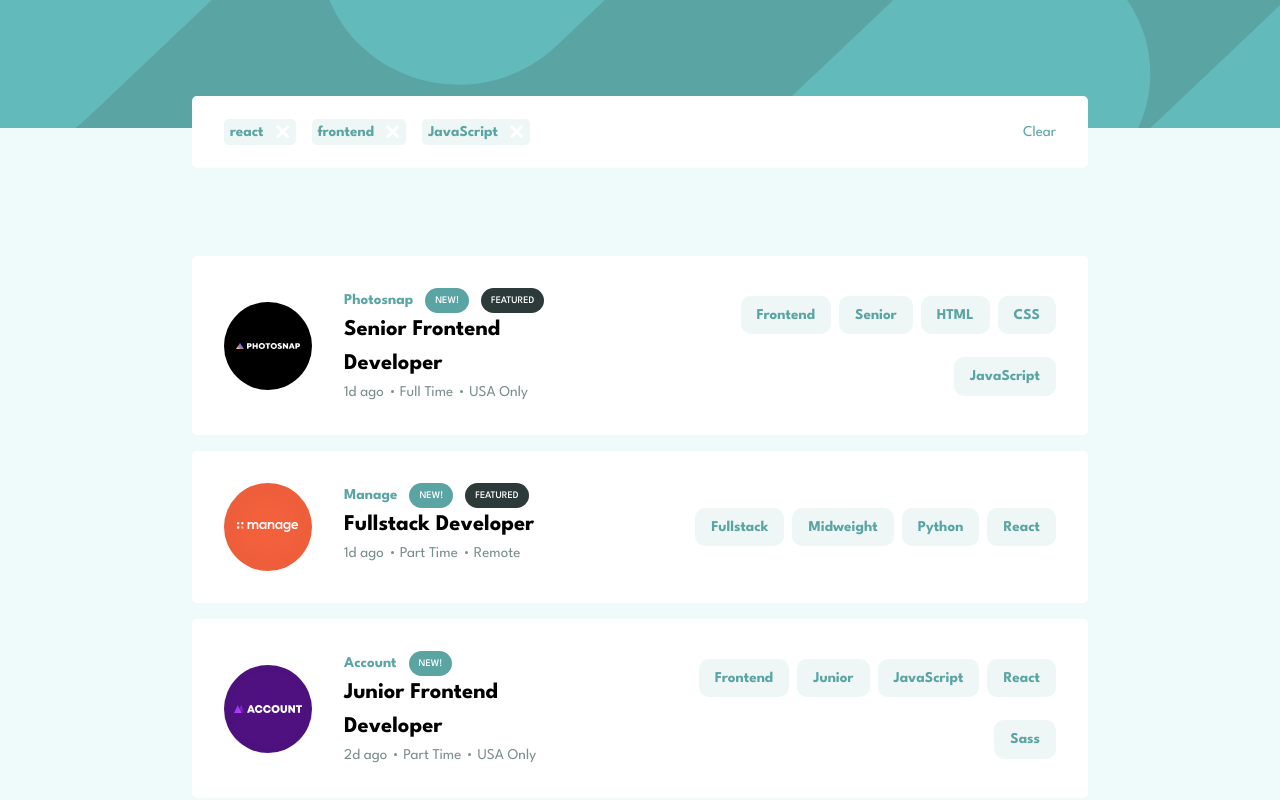
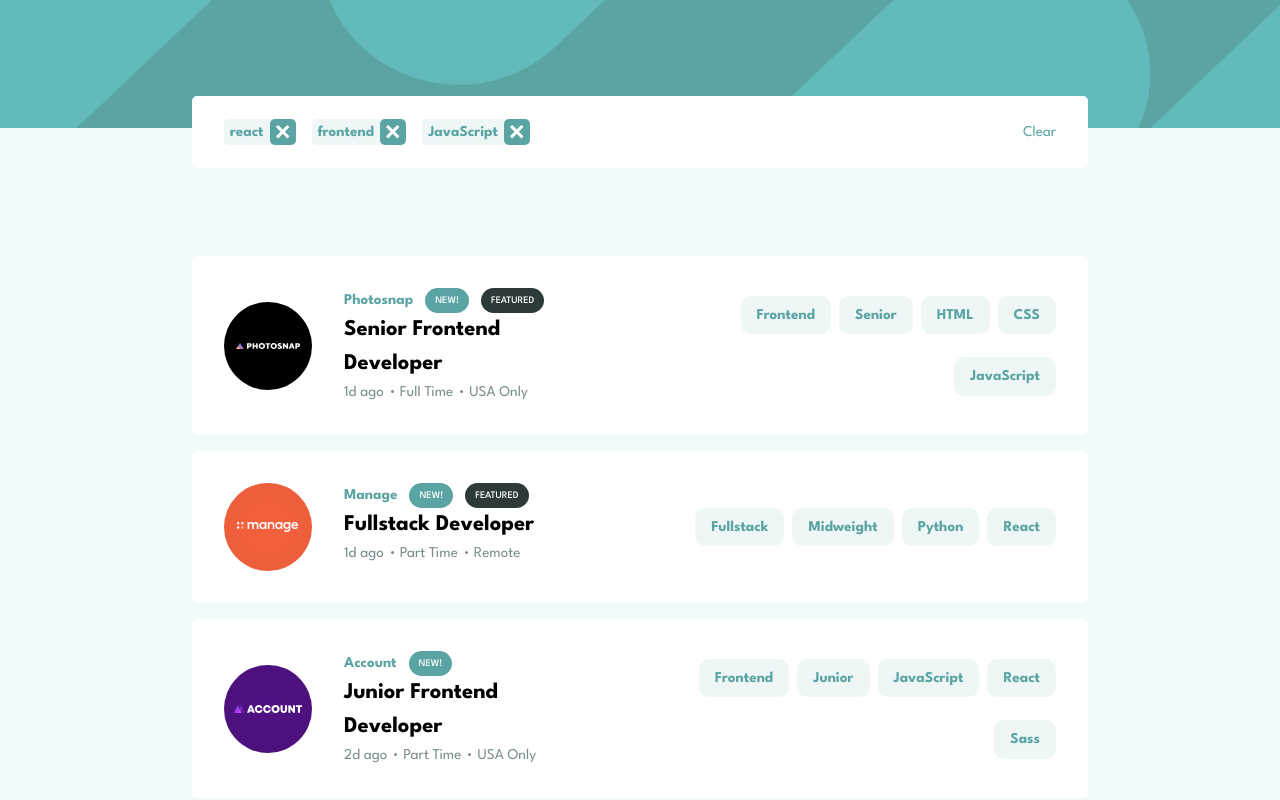
Before and after one commit to jamesspearsv/job-listings, a React (Vite) app: page / in a window 1280 px wide. Shown: the top 800 px of the page. Built offline with nearby package versions, Linux system fonts and the light colour scheme.

Commit message:
Fix filter button styles issue

```diff
--- a/src/component/Filter.module.css
+++ b/src/component/Filter.module.css
@@ -13,14 +13,14 @@
     padding: 0 0.375rem;
   }
 
-  button {
+  .button {
     padding: 0.375rem;
     background-color: var(--color-desaturated-dark-cyan);
     border: none;
     border-radius: 5px;
   }
 
-  button:hover {
+  .button:hover {
     background-color: var(--color-dark-grayish-cyan);
   }
 }
--- a/src/component/Filter.tsx
+++ b/src/component/Filter.tsx
@@ -11,7 +11,7 @@ export default function Filter({ filter }: FilterProps) {
   return (
     <div className={styles.filterContainer}>
       <p>{filter}</p>
-      <button aria-label="Remove filter">
+      <button className={styles.button} aria-label="Remove filter">
         <RemoveIcon />
       </button>
     </div>
--- a/src/component/Filters.module.css
+++ b/src/component/Filters.module.css
@@ -13,14 +13,14 @@
   gap: 1rem;
   align-items: center;
 
-  button {
+  .clear {
     margin-left: auto;
     background-color: transparent;
     border: none;
     color: var(--color-desaturated-dark-cyan);
   }
 
-  button:hover {
+  .clear:hover {
     text-decoration: underline;
     font-weight: var(--weight-bold);
   }
--- a/src/component/Filters.tsx
+++ b/src/component/Filters.tsx
@@ -11,7 +11,7 @@ export default function Filters() {
       {filters.map((filter, index) => {
         return <Filter key={index} filter={filter} />;
       })}
-      <button>Clear</button>
+      <button className={styles.clear}>Clear</button>
     </div>
   );
 }
```
